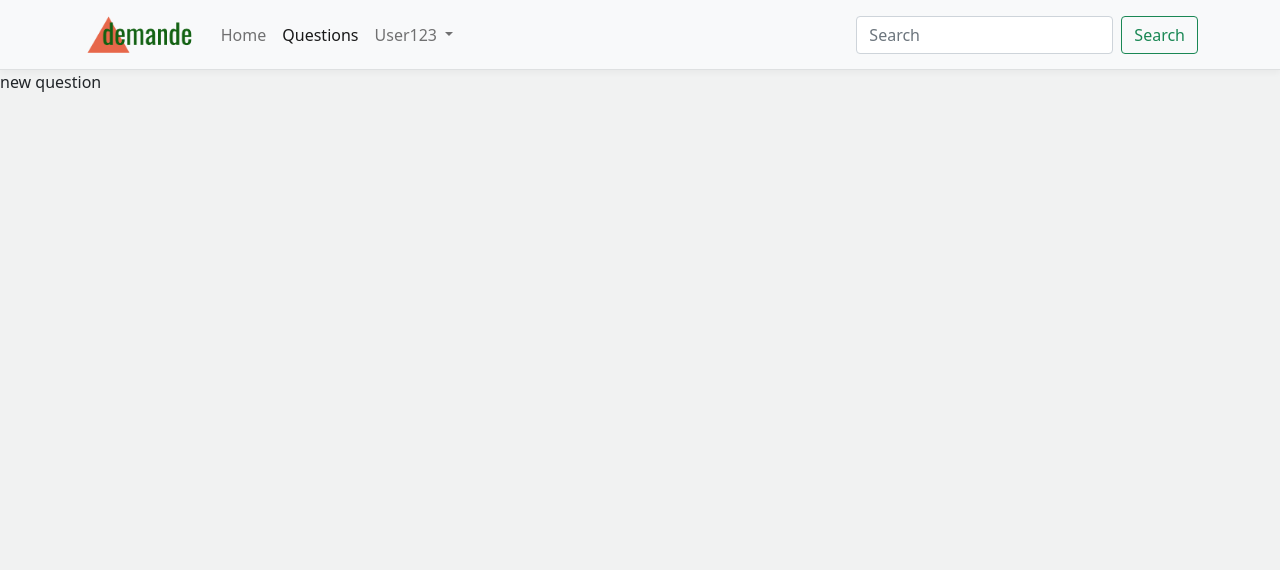
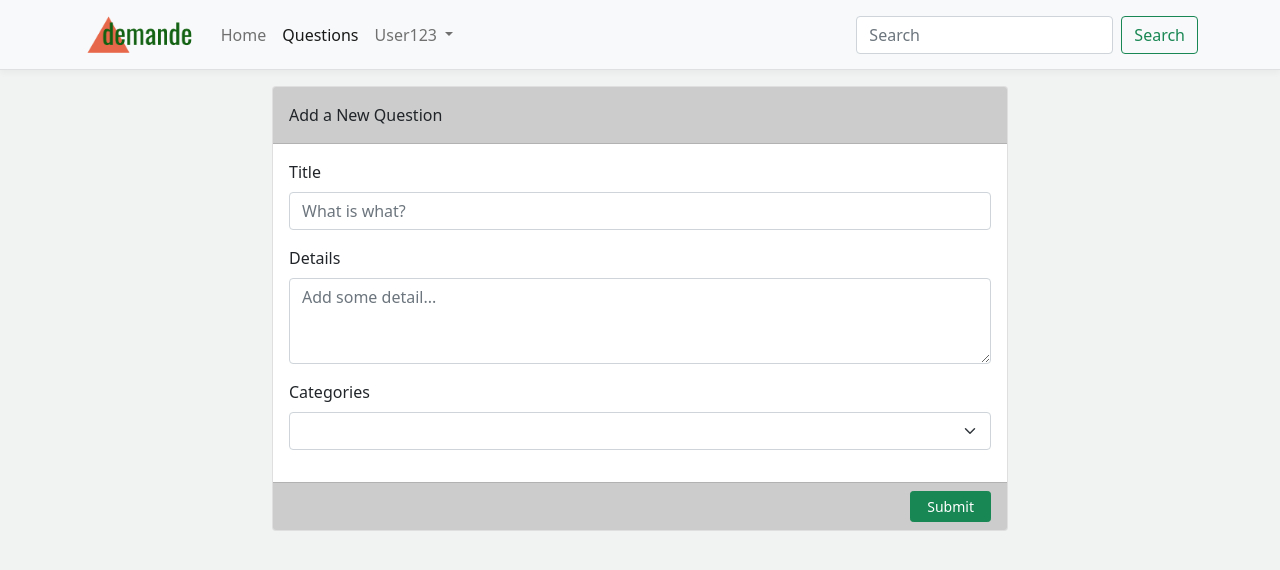
Before and after one commit to erdenerunl/question-answer-app, a Vue app: page /newquestion in a window 1280 px wide. Shown: the top 570 px of the page. Built offline with nearby package versions, Linux system fonts and the light colour scheme; data requests are answered from the project's data file.

Commit message:
New question section was added.

```diff
--- a/db.json
+++ b/db.json
@@ -1,5 +1,5 @@
 {
-    "categories" : [
+  "categories": [
     {
       "id": 1,
       "title": "Spor"
@@ -27,6 +27,7 @@
   ],
   "questions": [
     {
+      "id": 1,
       "title": "Who would win in a fight: Mike Tyson vs. Bruce Lee? Why?",
       "details": "Lorem, ipsum dolor sit amet consectetur adipisicing elit. Tempora quod molestiae sint praesentium, quae modi earum recusandae nemo minus tempore",
       "created_at": "2021-01-12T08:14:49.578Z",
@@ -34,6 +35,7 @@
       "imageUrl": "https://picsum.photos/100/100/?random=1"
     },
     {
+      "id": 3,
       "title": "What's the most insane thing a human has survived?",
       "details": "Lorem, ipsum dolor sit amet consectetur adipisicing elit. Tempora quod molestiae sint praesentium, quae modi earum recusandae nemo minus tempore",
       "created_at": "2021-01-12T03:14:49.578Z",
@@ -41,6 +43,7 @@
       "imageUrl": "https://picsum.photos/100/100/?random=2"
     },
     {
+      "id": 4,
       "title": "What CRM is best for your business in 2020?",
       "details": "Lorem, ipsum dolor sit amet consectetur adipisicing elit. Tempora quod molestiae sint praesentium, quae modi earum recusandae nemo minus tempore",
       "created_at": "2021-01-08T08:14:49.578Z",
@@ -48,6 +51,7 @@
       "imageUrl": "https://picsum.photos/100/100/?random=3"
     },
     {
+      "id": 5,
       "title": "For all software engineers, what programming languages would you recommend?",
       "details": "Lorem, ipsum dolor sit amet consectetur adipisicing elit. Tempora quod molestiae sint praesentium, quae modi earum recusandae nemo minus tempore",
       "created_at": "2021-01-01T08:14:49.578Z",
@@ -55,6 +59,7 @@
       "imageUrl": "https://picsum.photos/100/100/?random=4"
     },
     {
+      "id": 6,
       "title": "What is the coolest line a pilot has said to the passengers?",
       "details": "Lorem, ipsum dolor sit amet consectetur adipisicing elit. Tempora quod molestiae sint praesentium, quae modi earum recusandae nemo minus tempore",
       "created_at": "2021-01-01T08:14:49.578Z",
@@ -62,6 +67,7 @@
       "imageUrl": "https://picsum.photos/100/100/?random=5"
     },
     {
+      "id": 7,
       "title": "Are people with higher IQ worse at sports?",
       "details": "Lorem, ipsum dolor sit amet consectetur adipisicing elit. Tempora quod molestiae sint praesentium, quae modi earum recusandae nemo minus tempore",
       "created_at": "2020-12-01T08:14:49.578Z",
@@ -69,6 +75,7 @@
       "imageUrl": "https://picsum.photos/100/100/?random=6"
     },
     {
+      "id": 8,
       "title": "What is the best relationship advice related to either being single, dating, in a relationship, engagement, marriage, etc.?",
       "details": "Lorem, ipsum dolor sit amet consectetur adipisicing elit. Tempora quod molestiae sint praesentium, quae modi earum recusandae nemo minus tempore",
       "created_at": "2019-12-15T08:14:49.578Z",
@@ -76,12 +83,20 @@
       "imageUrl": "https://picsum.photos/100/100/?random=6"
     },
     {
+      "id": 9,
       "title": "What is the most important thing in a relationship?",
       "details": "Lorem, ipsum dolor sit amet consectetur adipisicing elit. Tempora quod molestiae sint praesentium, quae modi earum recusandae nemo minus tempore",
       "created_at": "2021-01-01T12:14:49.578Z",
       "categoryId": 3,
       "imageUrl": "https://picsum.photos/100/100/?random=6"
+    },
+    {
+      "title": "deneme",
+      "details": "sadsdasdasdasd",
+      "categoryId": 3,
+      "created_at": "2021-01-13T11:03:00.459Z",
+      "imageUrl": "https://picsum.photos/100/100/?random=8",
+      "id": 10
     }
   ]
-
 }
--- a/src/components/AppHome/CategoryList.vue
+++ b/src/components/AppHome/CategoryList.vue
@@ -2,6 +2,11 @@
   <div>
     <div class="category-box bg-light">
       <div class="list-group d-flex text-center align-items-center">
+        <router-link
+          class="ask-button py-3 list-group-item list-group-item-action"
+          to="/newquestion"
+          >Ask a Question <i class="far fa-edit"></i>
+        </router-link>
         <a
           v-for="category in categories"
           :key="category.id"
@@ -9,8 +14,6 @@
           class="py-3 list-group-item list-group-item-action"
           @click.prevent="category.selected = !category.selected"
           :class="{ active: category.selected }"
-
-
         >
           {{ category.title }}
         </a>
@@ -23,12 +26,11 @@
 import { appAxios } from "@/utils/AppAxios.js";
 import { mapGetters } from "vuex";
 export default {
-  methods: {
-  },
+  methods: {},
   computed: {
     ...mapGetters({
       categories: "categories/_categoryList",
-      selectedCategories: "categories/selectedCategories"
+      selectedCategories: "categories/selectedCategories",
     }),
   },
   watch: {
@@ -36,9 +38,9 @@ export default {
       deep: true,
       handler(categories) {
         this.$store.dispatch("questions/getQuestions", categories);
-      }
-    }
-  }
+      },
+    },
+  },
 };
 </script>
 
@@ -61,4 +63,13 @@ a {
   background-color: #198754 !important;
   border-color: #0f5132;
 }
+.ask-button{
+  color: #fff!important;
+  background-color: #198754;
+  border-color: #0f5132;
+
+  &:hover{
+    background-color: #1a6b45;
+  }
+}
 </style>
--- a/src/components/AppHome/QuestionList.vue
+++ b/src/components/AppHome/QuestionList.vue
@@ -1,11 +1,17 @@
 <template>
   <div>
-    <div class="bg-light question-box">
+    <div class="bg-light question-box" v-if="questions.length > 0">
       <question-list-item
         v-for="question in questions"
         :key="question.id"
         :question="question"
       />
+    </div>
+    <div class="bg-light alert-box" v-else>
+      <div class="alert alert-primary" role="alert">
+        There is no any question in this category.
+        <a href="#">If you want to be first <i class="far fa-edit"></i>. </a>
+      </div>
     </div>
   </div>
 </template>
@@ -16,14 +22,13 @@ import QuestionListItem from "./QuestionListItem.vue";
 export default {
   components: { QuestionListItem },
   created() {
-    this.$store.dispatch("questions/getQuestions" ,this.selectedCategories);
+    this.$store.dispatch("questions/getQuestions", this.selectedCategories);
   },
   computed: {
     ...mapGetters({
       questions: "questions/_questionList",
       selectedCategories: "categories/selectedCategories",
     }),
-
   },
 };
 </script>
@@ -33,4 +38,7 @@ export default {
   height: auto;
   margin: 2rem 0;
 }
+.alert-box {
+  margin: 2rem 0;
+}
 </style>
--- a/src/components/AppHome/TrendTopics.vue
+++ b/src/components/AppHome/TrendTopics.vue
@@ -1,5 +1,5 @@
 <template>
-  <div class="card">
+  <div class="card" v-if="customRecommendations.length > 0">
     <div class="card-header">Recommended for you</div>
     <ul class="list-group">
       <li v-for="recommend in customRecommendations" :key="recommend" class="list-group-item">
@@ -19,6 +19,9 @@
         </div>
       </li>
     </ul>
+  </div>
+  <div class=" card empty-box p-3" v-else>
+    There is no any recommendation.
   </div>
 </template>
 
@@ -66,4 +69,5 @@ img {
   border: 0;
   border-bottom: 1px solid rgba(0,0,0,.125) ;
 }
+
 </style>
--- a/src/views/NewQuestion.vue
+++ b/src/views/NewQuestion.vue
@@ -1,13 +1,106 @@
 <template>
-  new question
+  <div class="container">
+    <div class="row mt-3">
+      <div class="col-8 offset-2">
+        <div class="card">
+          <div class="card-header p-3 bg-darky">Add a New Question</div>
+          <div class="card-body">
+            <div class="mb-3">
+              <label for="question-title" class="form-label">Title</label>
+              <input
+                v-model="userData.title"
+                type="text"
+                class="form-control"
+                id="question-title"
+                placeholder="What is what?"
+              />
+            </div>
+            <div class="mb-3">
+              <label for="question-details" class="form-label">Details</label>
+              <textarea
+                v-model="userData.details"
+                class="form-control"
+                id="question-details"
+                placeholder="Add some detail..."
+                rows="3"
+              ></textarea>
+            </div>
+            <div class="mb-3">
+              <label for="question-category" class="form-label"
+                >Categories</label
+              >
+              <select
+                v-model="userData.categoryId"
+                id="question-category"
+                class="form-select"
+              >
+                <option
+                  v-for="category in categories"
+                  :value="category.id"
+                  :key="category.id"
+                >
+                  {{ category.title }}
+                </option>
+              </select>
+            </div>
+          </div>
+          <div
+            class="bg-darky card-footer text-muted d-flex justify-content-end align-items-center"
+          >
+            <button
+              :disabled="notAbleToSave"
+              class="btn btn-sm btn-success px-3"
+              @click="onSave"
+            >
+              Submit
+            </button>
+          </div>
+        </div>
+      </div>
+    </div>
+  </div>
 </template>
 
 <script>
+import { appAxios } from "@/utils/AppAxios.js";
+import { mapGetters } from "vuex";
 export default {
+  data() {
+    return {
+      userData: {
+        title: null,
+        details: null,
+        categoryId: null,
+      },
+    };
+  },
+    created() {
+    this.userData.categoryId = this.$route.query?.categoryId || null;
 
-}
+  },
+
+  methods: {
+    onSave() {
+      appAxios
+        .post("/questions", { ...this.userData, created_at: new Date(), imageUrl: "https://picsum.photos/100/100/?random=8" })
+        .then((response) => {
+          this.$router.push({ name: "Home" })
+        });
+    },
+  },
+  computed: {
+    ...mapGetters({
+      categories: "categories/_categoryList",
+    }),
+    notAbleToSave(){
+      return
+    }
+  },
+};
 </script>
 
-<style>
-
+<style lang="scss" scoped>
+.bg-darky {
+  background-color: rgba(0, 0, 0, 0.2);
+}
 </style>
```
Lines whose indentation alone changed are shown as unchanged.
